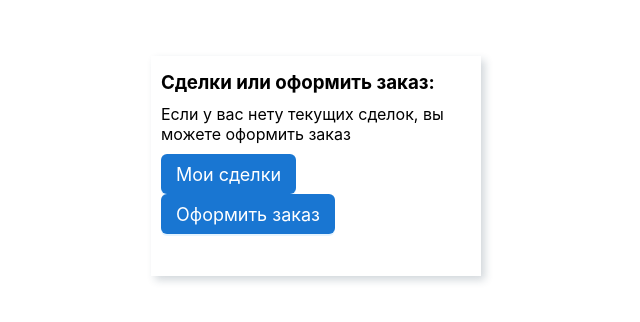
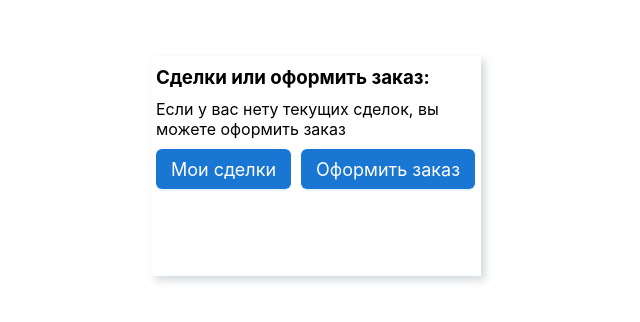
Before and after one commit to qoobatov/belgikgBot, a React (Create React App) app: page /mytrades in a window 1280 px wide. Shown: the part 234-556 px from the top of the page, without its empty margins (324-964 px from the left). Built offline with nearby package versions, Linux system fonts and the light colour scheme.

Commit message:
edited styles my-trades component

```diff
--- a/src/components/MyTrades/MyTrades.css
+++ b/src/components/MyTrades/MyTrades.css
@@ -7,14 +7,14 @@
 .my-trades-content{
     width: 330px;
     height: 220px;
-    padding: 15px 10px;
+    padding: 10px 5px;
     /* display: flex;
     flex-direction: column; */
     box-shadow: 4px 4px 8px 0px rgba(34, 60, 80, 0.2);
 }
 
 .btn-mytrades {
-  margin-right: 15px;
+  margin-right: 10px;
 }
 
 .my-trades-description {
```
